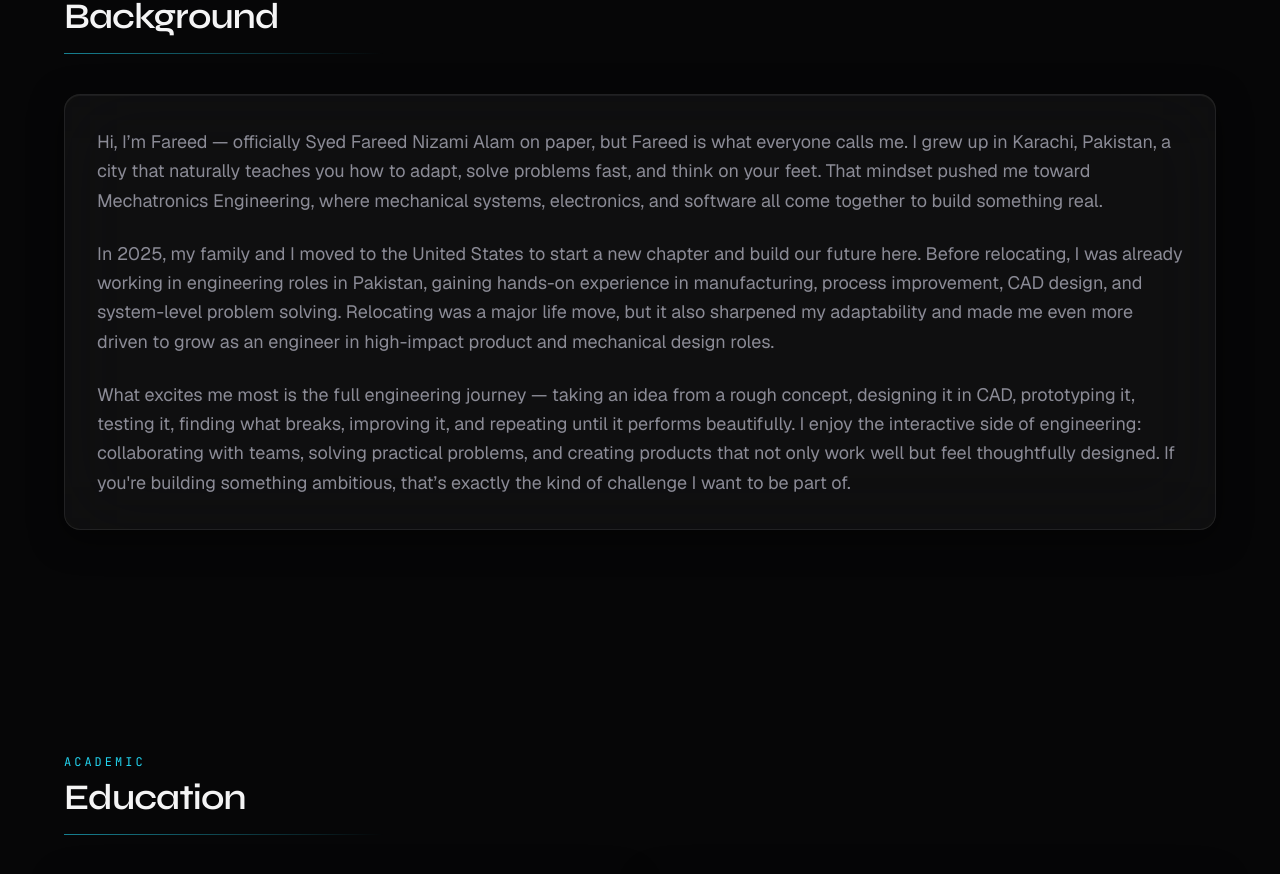
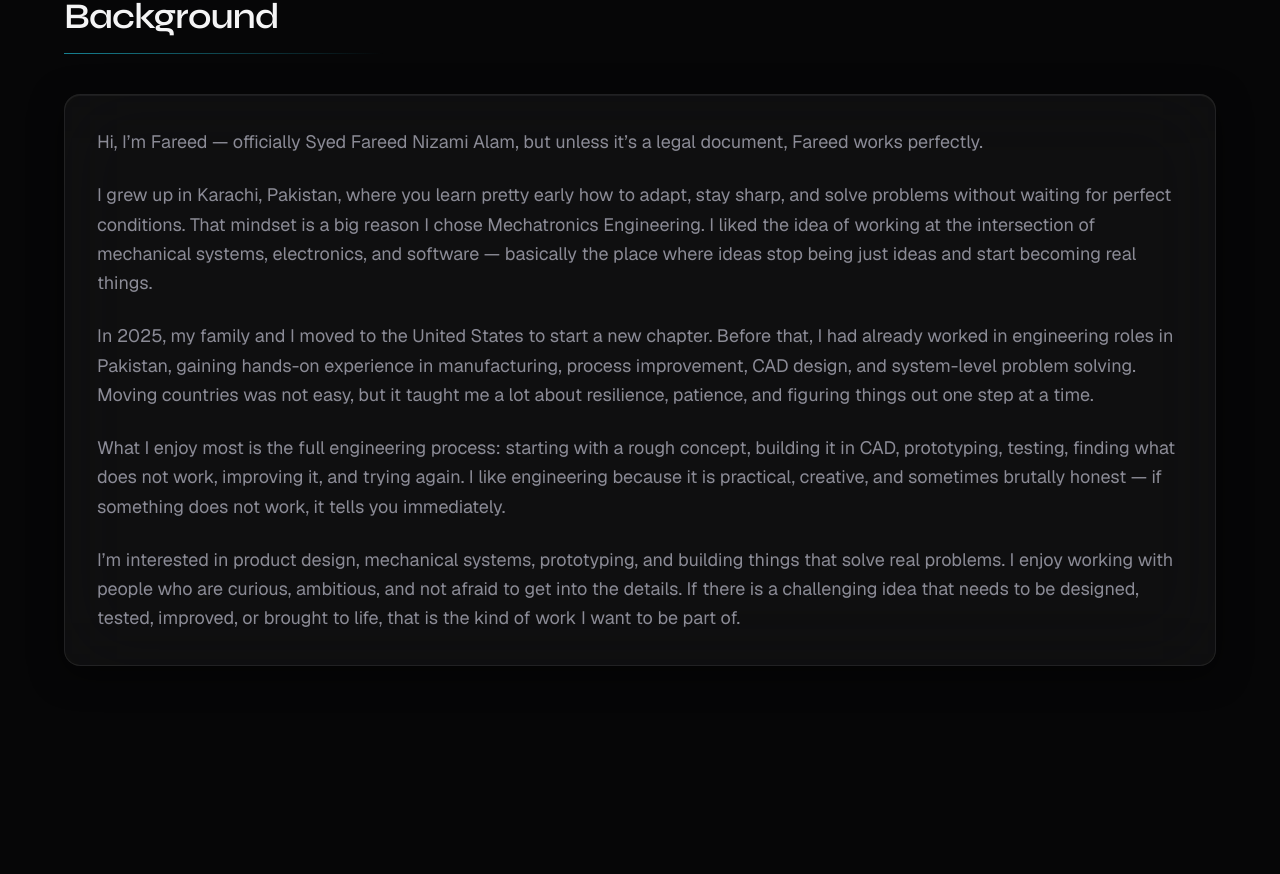
Before and after one commit to FareedNizami1/eng-portfolio, a Next.js app: page / in a window 1280 px wide. Shown: the part 939-1813 px from the top of the page. Built offline with nearby package versions, Linux system fonts and the light colour scheme.

Commit message:
background paragraph modification

```diff
--- a/src/data/portfolio.ts
+++ b/src/data/portfolio.ts
@@ -319,11 +319,15 @@ export const projects: ProjectEntry[] = [
 
 export const background = {
   paragraphs: [
-    `Hi, I’m Fareed — officially ${site.name} on paper, but Fareed is what everyone calls me. I grew up in Karachi, Pakistan, a city that naturally teaches you how to adapt, solve problems fast, and think on your feet. That mindset pushed me toward Mechatronics Engineering, where mechanical systems, electronics, and software all come together to build something real.`,
+    `Hi, I’m Fareed — officially ${site.name}, but unless it’s a legal document, Fareed works perfectly.`,
 
-    "In 2025, my family and I moved to the United States to start a new chapter and build our future here. Before relocating, I was already working in engineering roles in Pakistan, gaining hands-on experience in manufacturing, process improvement, CAD design, and system-level problem solving. Relocating was a major life move, but it also sharpened my adaptability and made me even more driven to grow as an engineer in high-impact product and mechanical design roles.",
+    "I grew up in Karachi, Pakistan, where you learn pretty early how to adapt, stay sharp, and solve problems without waiting for perfect conditions. That mindset is a big reason I chose Mechatronics Engineering. I liked the idea of working at the intersection of mechanical systems, electronics, and software — basically the place where ideas stop being just ideas and start becoming real things.",
 
-    "What excites me most is the full engineering journey — taking an idea from a rough concept, designing it in CAD, prototyping it, testing it, finding what breaks, improving it, and repeating until it performs beautifully. I enjoy the interactive side of engineering: collaborating with teams, solving practical problems, and creating products that not only work well but feel thoughtfully designed. If you're building something ambitious, that’s exactly the kind of challenge I want to be part of.",
+    "In 2025, my family and I moved to the United States to start a new chapter. Before that, I had already worked in engineering roles in Pakistan, gaining hands-on experience in manufacturing, process improvement, CAD design, and system-level problem solving. Moving countries was not easy, but it taught me a lot about resilience, patience, and figuring things out one step at a time.",
+
+    "What I enjoy most is the full engineering process: starting with a rough concept, building it in CAD, prototyping, testing, finding what does not work, improving it, and trying again. I like engineering because it is practical, creative, and sometimes brutally honest — if something does not work, it tells you immediately.",
+
+    "I’m interested in product design, mechanical systems, prototyping, and building things that solve real problems. I enjoy working with people who are curious, ambitious, and not afraid to get into the details. If there is a challenging idea that needs to be designed, tested, improved, or brought to life, that is the kind of work I want to be part of.",
   ],
 };
 
```
